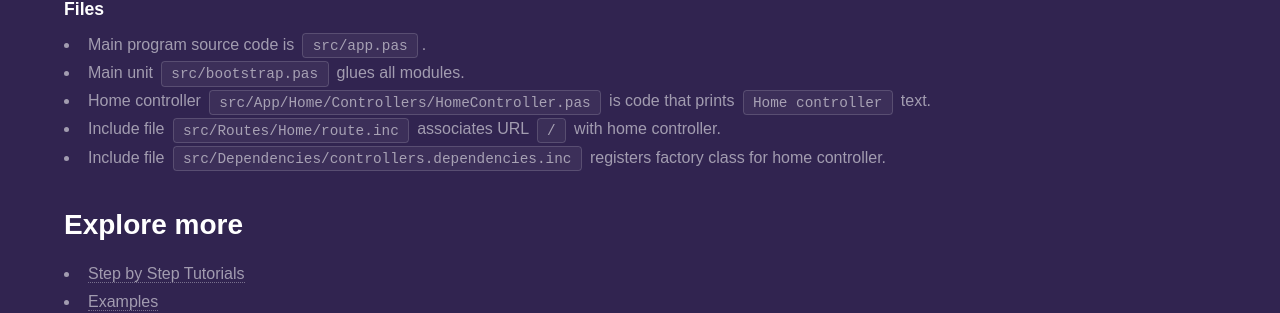
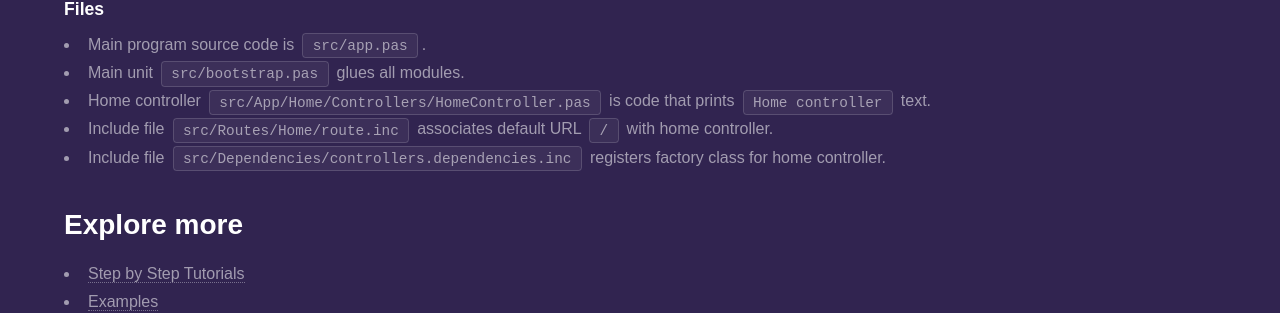
Before and after one commit to fanoframework/fanoframework.github.io, a Jekyll site: the page built from getting-started/index.md, in a window 1280 px wide. Shown: the part 1569-1882 px from the top of the page. Built offline with Jekyll 4.4.1, drawn with Linux system fonts in a browser that asks for light colours; our own code applies the rules of GitHub Pages for plain Markdown files.

```diff
--- a/getting-started/index.md
+++ b/getting-started/index.md
@@ -54,7 +54,7 @@
 - Main program source code is `src/app.pas`.
 - Main unit `src/bootstrap.pas` glues all modules.
 - Home controller `src/App/Home/Controllers/HomeController.pas` is code that prints `Home controller` text.
-- Include file `src/Routes/Home/route.inc` associates URL `/` with home controller.
+- Include file `src/Routes/Home/route.inc` associates default URL `/` with home controller.
 - Include file `src/Dependencies/controllers.dependencies.inc` registers factory class for home controller.
 
 ## Explore more
```
